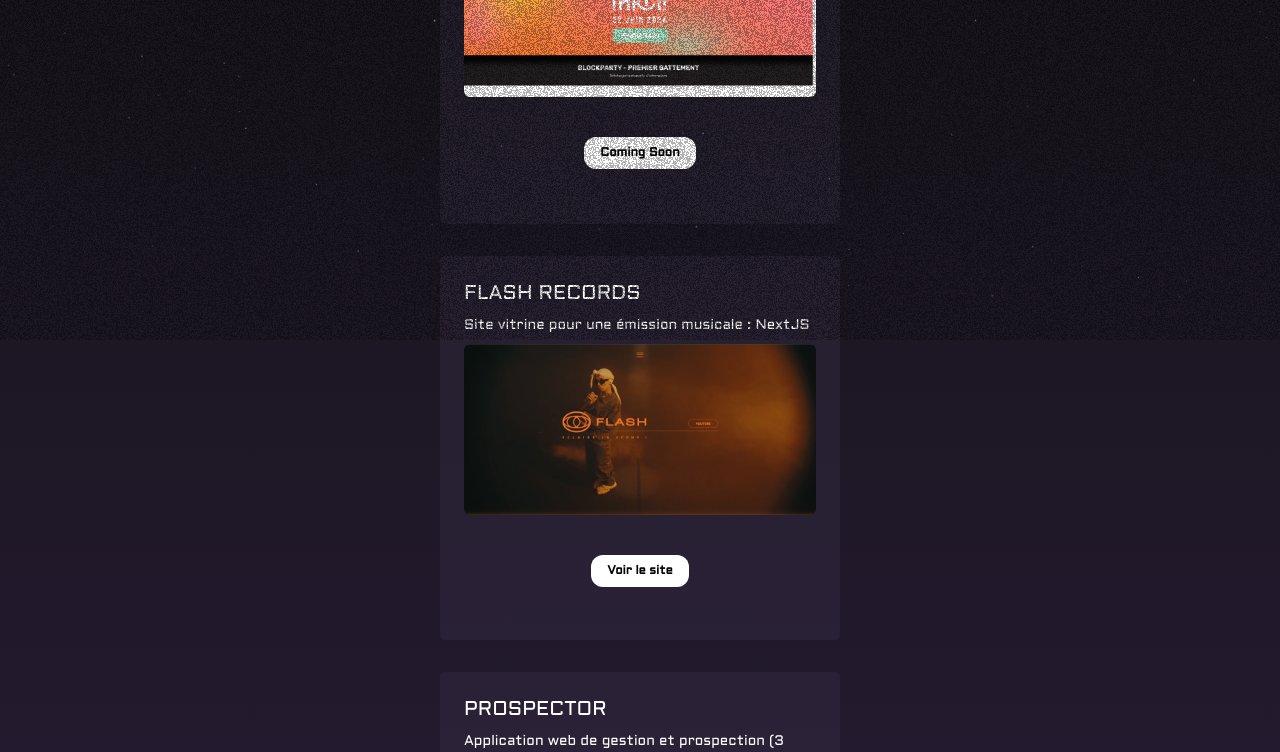
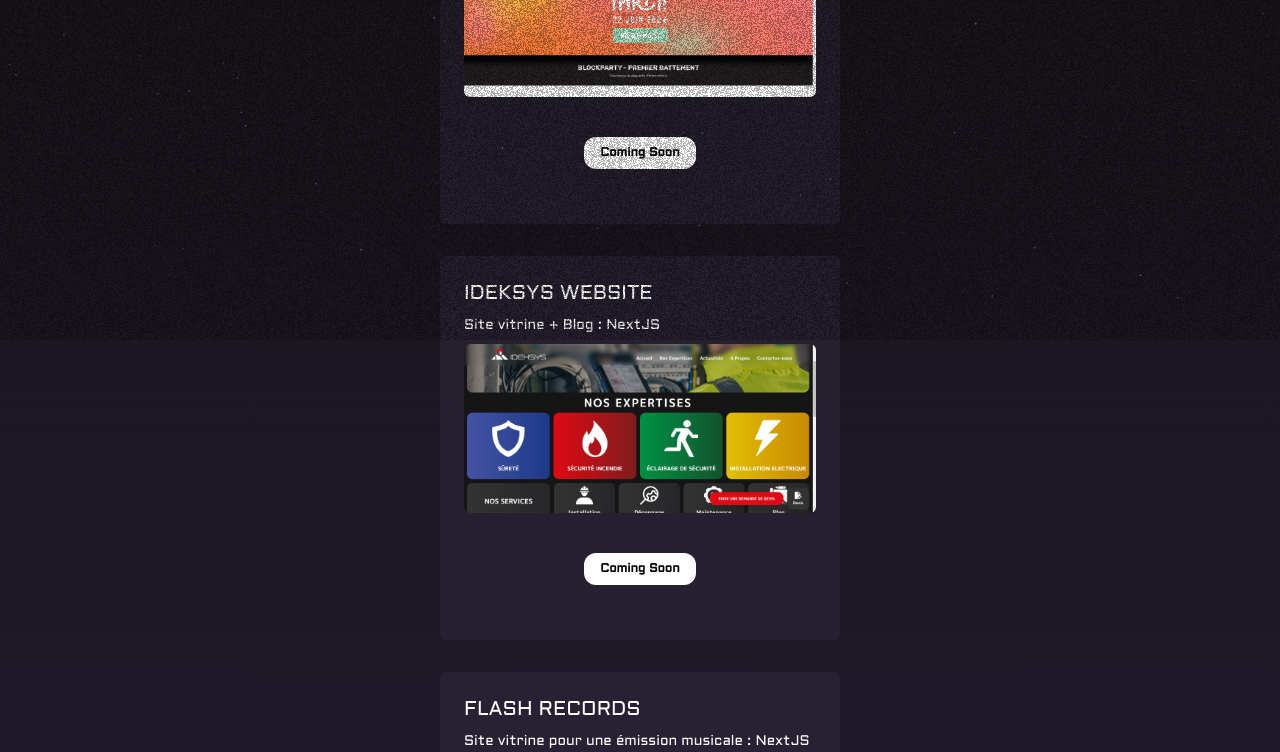
Before and after one commit to jessygomes/portfolio, a Next.js app: page /projects in a window 1280 px wide. Shown: the part 460-1212 px from the top of the page. Built offline with nearby package versions, Linux system fonts and the light colour scheme.

Commit message:
Ajout Ideksys Project

```diff
--- /dev/null
+++ b/src/app/components/Contact/ContactForm.jsx
@@ -0,0 +1,5 @@
+import React from "react";
+
+export default function ContactForm() {
+  return <div>ContactForm</div>;
+}
--- a/src/app/components/ProjectsContent/CardProjects.jsx
+++ b/src/app/components/ProjectsContent/CardProjects.jsx
@@ -36,6 +36,43 @@
               translateZ={50}
               as="a"
               href="https://block-party-xi.vercel.app/"
+              target="_blank"
+              className="px-4 py-2 rounded-xl bg-white dark:bg-white dark:text-black text-black font-aldrich text-xs font-bold"
+            >
+              Coming Soon
+            </CardItem>
+          </div>
+        </CardBody>
+      </CardContainer>
+      <CardContainer className="inter-var py-0">
+        <CardBody className=" relative group/card w-[18rem] sm:w-[25rem] min-h-[20rem] p-6 rounded-md purpleBg bg-opacity-20">
+          <CardItem
+            translateZ="50"
+            className="text-xl text-center font-aldrich text-white dark:text-white"
+          >
+            IDEKSYS WEBSITE
+          </CardItem>
+          <CardItem
+            as="p"
+            translateZ="60"
+            className="text-white font-aldrich text-sm max-w-sm mt-2 dark:text-neutral-300"
+          >
+            Site vitrine + Blog : NextJS
+          </CardItem>
+          <CardItem translateZ="100" className="w-full mt-2">
+            <Image
+              src="/image/ideksys.png"
+              height="1000"
+              width="1000"
+              className="h-70 w-full rounded-md object-cover group-hover/card:shadow-xl"
+              alt="thumbnail"
+            />
+          </CardItem>
+          <div className="flex justify-center items-center mt-10">
+            <CardItem
+              translateZ={50}
+              as="a"
+              href="https://ideksys-website.vercel.app/"
               target="_blank"
               className="px-4 py-2 rounded-xl bg-white dark:bg-white dark:text-black text-black font-aldrich text-xs font-bold"
             >
```
Also changed, not shown: public/image/ideksys.png (added).
